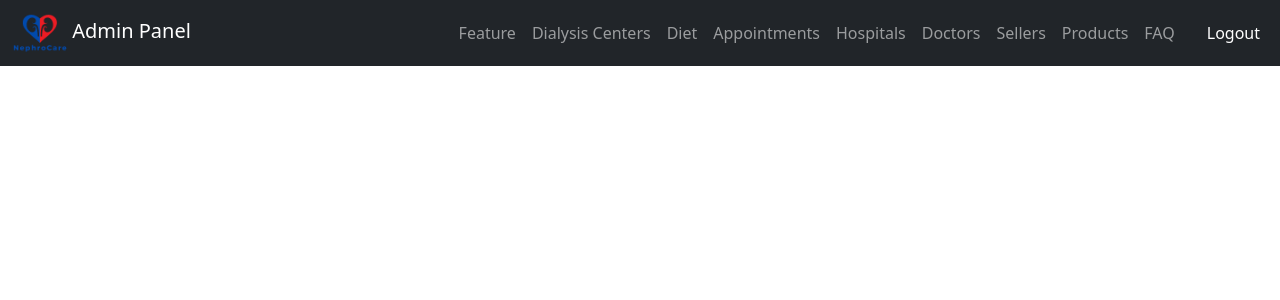
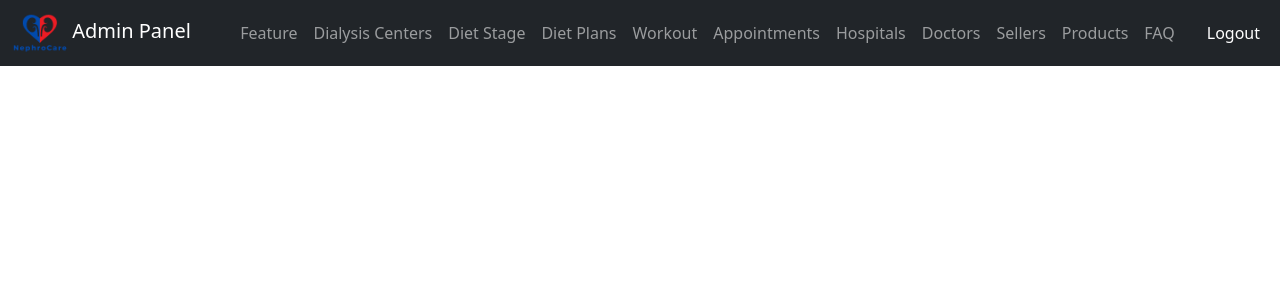
Before and after one commit to sreelakshmi-01/NephroCare, a Django app: page /adminbase/ in a window 1280 px wide. Shown: the top 300 px of the page. Run offline with Django 5.2, Linux system fonts and the light colour scheme; some libraries are stand-ins or nearby versions.

Commit message:
admin nav edited

```diff
--- a/templates/adminbase.html
+++ b/templates/adminbase.html
@@ -33,7 +33,9 @@
             <ul class="navbar-nav ms-auto">
                 <li class="nav-item"><a class="nav-link" href="{% url 'add_feature' %}">Feature</a></li>
                 <li class="nav-item"><a class="nav-link" href="{% url 'add_dcenter' %}">Dialysis Centers</a></li>
-                <li class="nav-item"><a class="nav-link" href="#">Diet</a></li>
+                <li class="nav-item"><a class="nav-link" href="{% url 'add_stage' %}">Diet Stage</a></li>
+                <li class="nav-item"><a class="nav-link" href="{% url 'add_diet_plan' %}">Diet Plans</a></li>
+                <li class="nav-item"><a class="nav-link" href="{% url 'add_workout_plan' %}">Workout</a></li>
                 <li class="nav-item"><a class="nav-link" href="#">Appointments</a></li>
                 <li class="nav-item"><a class="nav-link" href="{% url 'add_hospitals' %}">Hospitals</a></li>
                 <li class="nav-item"><a class="nav-link" href="#">Doctors</a></li>
```
